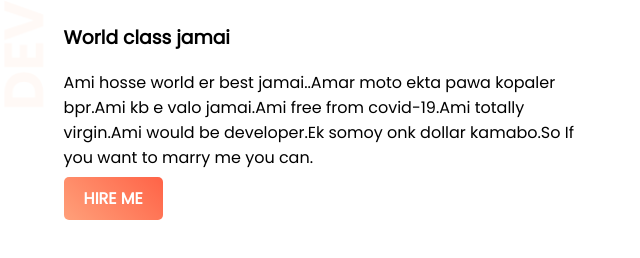
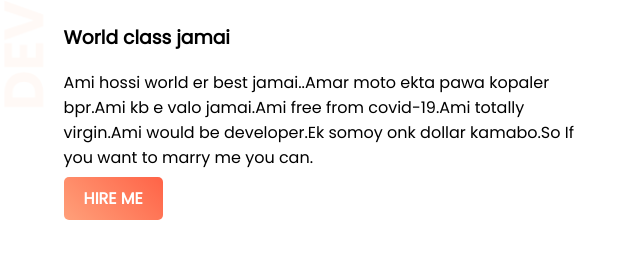
Before and after one commit to khalid548/web-portfolio, a plain HTML site: page index.html in a window 1280 px wide. Shown: the part 252-510 px from the top of the page, 26-666 px from the left. Drawn offline with Linux system fonts and the light colour scheme.

Commit message:
Complete full website

```diff
--- a/index.html
+++ b/index.html
@@ -13,7 +13,7 @@
         <h1>Welcome to </h1>
         <h1><span class="name-highlight">khalid's</span> wedding</h1>
         <h3>World class jamai</h3>
-        <p>Ami hosse world er best jamai..Amar moto ekta pawa kopaler bpr.Ami kb e valo jamai.Ami free from covid-19.Ami totally virgin.Ami would be developer.Ek somoy onk dollar kamabo.So If you want to marry me you can. </p>
+        <p>Ami hossi world er best jamai..Amar moto ekta pawa kopaler bpr.Ami kb e valo jamai.Ami free from covid-19.Ami totally virgin.Ami would be developer.Ek somoy onk dollar kamabo.So If you want to marry me you can. </p>
             <a class="link-button" target="_blank"href="https://www.facebook.com/profile.php?id=100014228044353">HIRE ME</a>
      </div>
      <div class="half-width">
```
